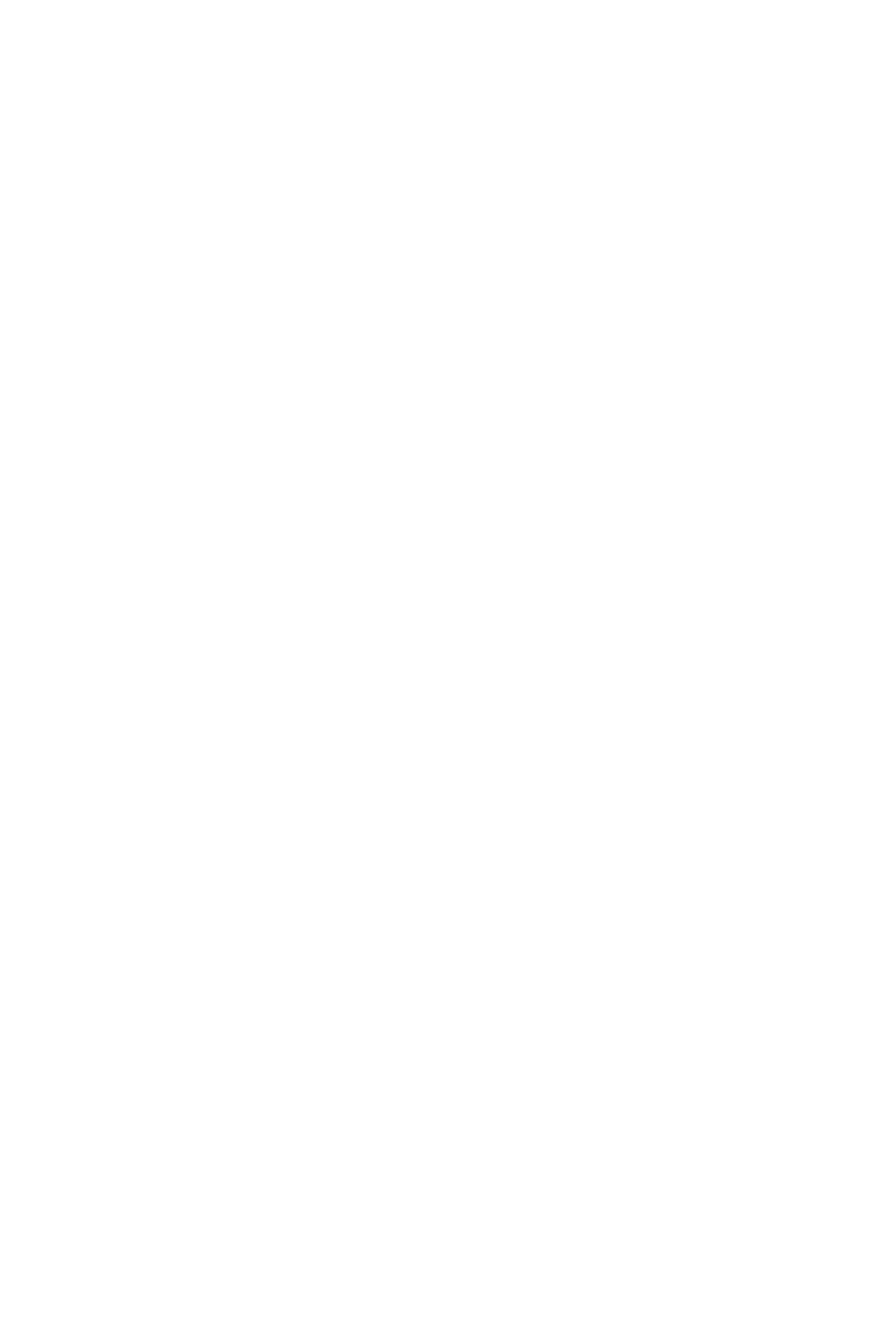
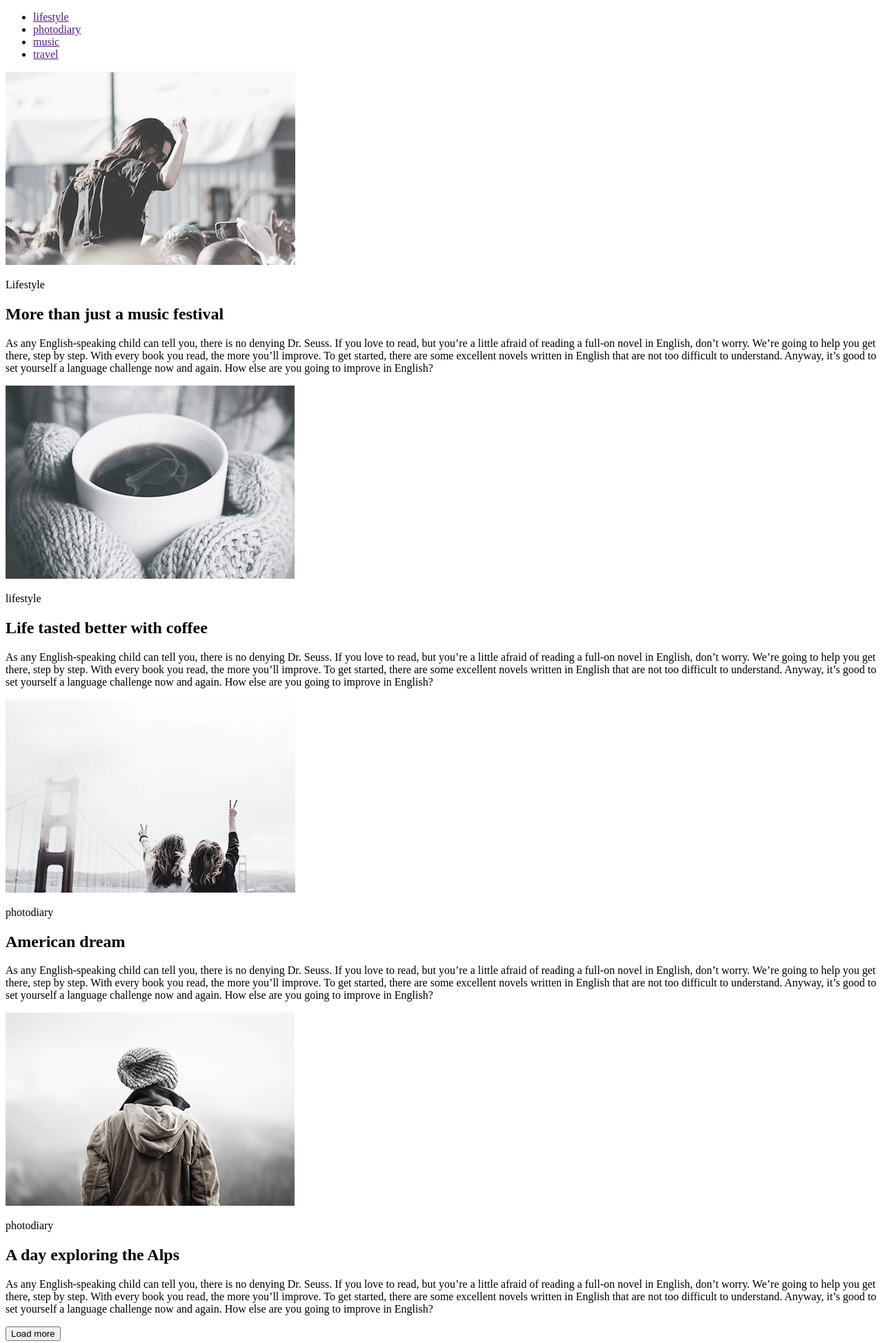
Before and after one commit to DrevalArtem/goit-fe-course, a plain HTML site: page module-01/index.html in a window 1280 px wide. Shown: the whole page at 69% size. Before the commit the page ends 800 px from the top, so only its background shows below. Drawn offline with Linux system fonts and the light colour scheme.

Commit message:
module 1 restore

```diff
--- a/module-01/index.html
+++ b/module-01/index.html
@@ -3,12 +3,44 @@
 <head>
 	<meta charset="UTF-8">
 	<title>Document</title>
-	<link rel="stylesheet" href="css/styles.css">
 </head>
 <body>
-<header class="pageheader">
-	<a href=""></a>
-	<page-header></page-header>
-</header>
+	<div>
+		<ul>
+			<li><a href="">lifestyle</a></li>
+			<li><a href="">photodiary</a></li>
+			<li><a href="">music</a></li>
+			<li><a href="">travel</a></li>
+		</ul>
+	</div>
+	<div>
+		<img src="images/image-1.jpg" alt="women on shoulders">
+		<p>Lifestyle</p>
+		<h2>More than just a music festival</h2>
+		<p>As any English-speaking child can tell you, there is no denying Dr. Seuss. If you love to read, but you’re a little afraid of reading a full-on novel in English, don’t worry. We’re going to help you get there, step by step. With every book you read, the more you’ll improve. To get started, there are some excellent novels written in English that are not too difficult to understand. Anyway, it’s good to set yourself a language challenge now and again. How else are you going to improve in English?</p>
+	</div>
+	<div>
+		<img src="images/image-2.jpg" alt="coffee">
+		<p>lifestyle</p>
+		<h2>Life tasted better with coffee</h2>
+		<p>As any English-speaking child can tell you, there is no denying Dr. Seuss. If you love to read, but you’re a little afraid of reading a full-on novel in English, don’t worry. We’re going to help you get there, step by step. With every book you read, the more you’ll improve. To get started, there are some excellent novels written in English that are not too difficult to understand. Anyway, it’s good to set yourself a language challenge now and again. How else are you going to improve in English?</p>
+	</div>
+	<div>
+		<img src="images/image-3.jpg" alt="bridge">
+		<p>photodiary</p>
+		<h2>American dream</h2>
+		<p>As any English-speaking child can tell you, there is no denying Dr. Seuss. If you love to read, but you’re a little afraid of reading a full-on novel in English, don’t worry. We’re going to help you get there, step by step. With every book you read, the more you’ll improve. To get started, there are some excellent novels written in English that are not too difficult to understand. Anyway, it’s good to set yourself a language challenge now and again. How else are you going to improve in English?</p>
+	</div>
+	<div>
+		<img src="images/image-4.jpg" alt="Alps">
+		<p>photodiary</p>
+		<h2>A day exploring the Alps</h2>
+		<p>As any English-speaking child can tell you, there is no denying Dr. Seuss. If you love to read, but you’re a little afraid of reading a full-on novel in English, don’t worry. We’re going to help you get there, step by step. With every book you read, the more you’ll improve. To get started, there are some excellent novels written in English that are not too difficult to understand. Anyway, it’s good to set yourself a language challenge now and again. How else are you going to improve in English?</p>
+	</div>
+	<div>
+		<form action="#">
+			<button>Load more</button>
+		</form>
+	</div>
 </body>
 </html>
```
